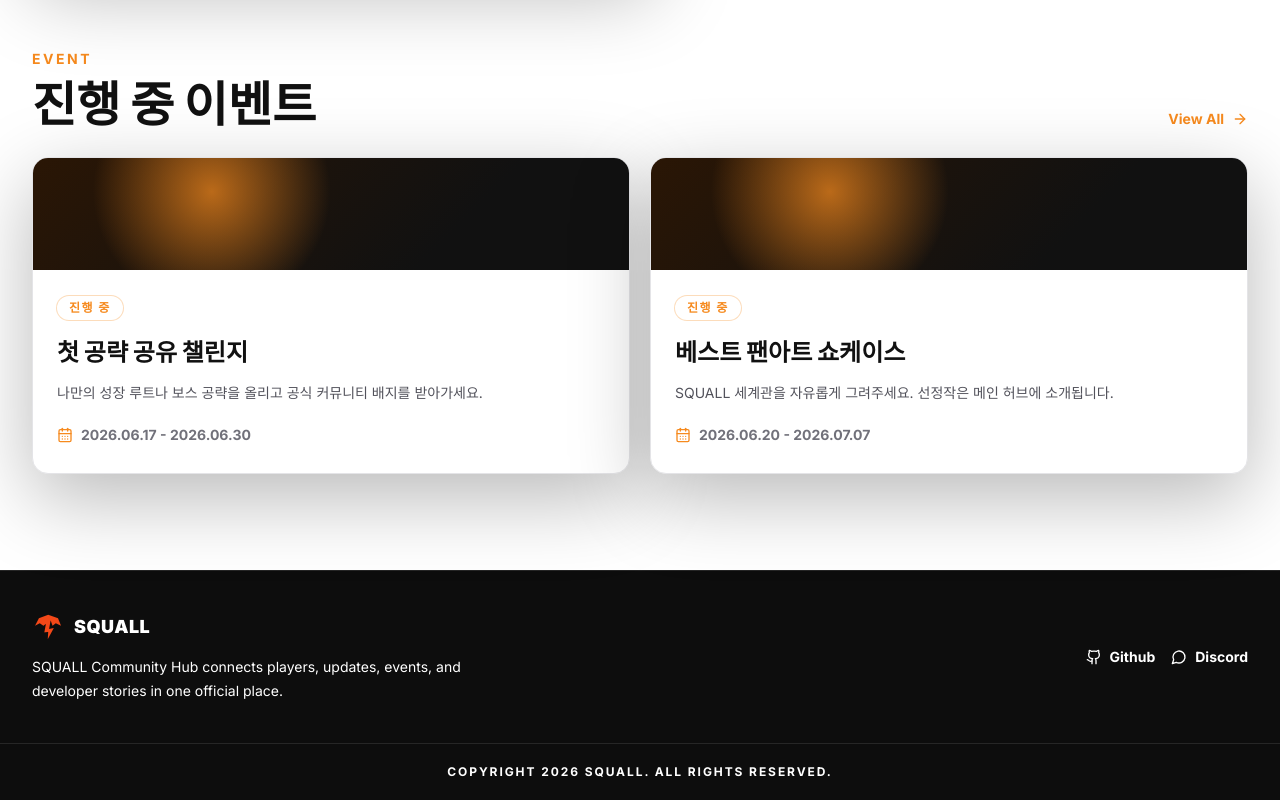
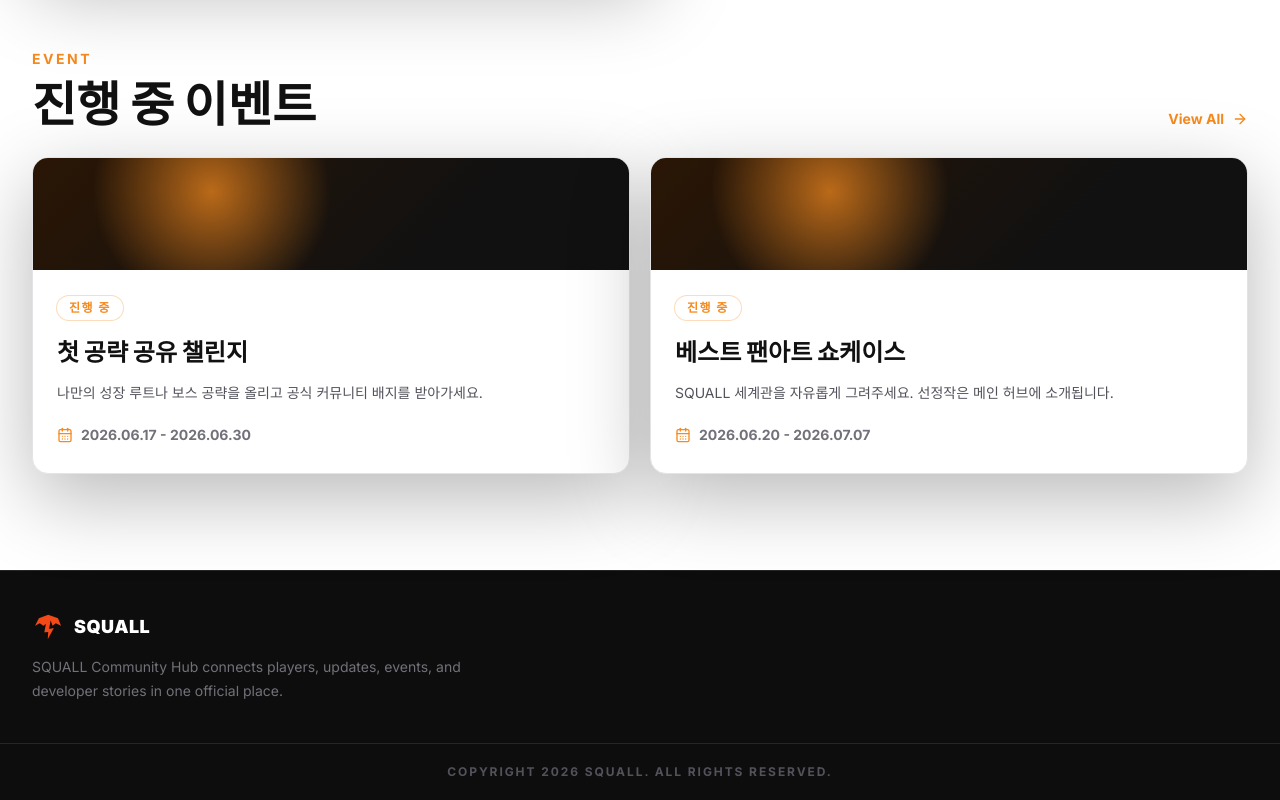
Before and after one commit to suddenlyrain0-cell/Squall, a Next.js app: page / in a window 1280 px wide. Shown: the part 2917-3717 px from the top of the page. Built offline with nearby package versions, Linux system fonts and the light colour scheme.

Commit message:
바텀 필드 수정

```diff
--- a/components/layout/site-footer.tsx
+++ b/components/layout/site-footer.tsx
@@ -1,29 +1,17 @@
-import Link from "next/link";
-import { Github, MessageCircle } from "lucide-react";
 import { Logo } from "@/components/layout/logo";
 
 export function SiteFooter() {
   return (
     <footer className="border-t border-white/10 bg-[#0d0d0d]">
-      <div className="mx-auto flex max-w-7xl flex-col gap-8 px-5 py-10 md:flex-row md:items-center md:justify-between lg:px-8">
+      <div className="mx-auto flex max-w-7xl flex-col gap-8 px-5 py-10 lg:px-8">
         <div className="space-y-3">
           <Logo />
-          <p className="max-w-md text-sm leading-6 text-white/52">
+          <p className="max-w-md text-sm leading-6 text-zinc-500">
             SQUALL Community Hub connects players, updates, events, and developer stories in one official place.
           </p>
         </div>
-        <div className="flex items-center gap-4 text-sm font-bold text-white/64">
-          <Link href="#" className="inline-flex items-center gap-2 transition hover:text-primary">
-            <Github className="h-4 w-4" />
-            Github
-          </Link>
-          <Link href="#" className="inline-flex items-center gap-2 transition hover:text-primary">
-            <MessageCircle className="h-4 w-4" />
-            Discord
-          </Link>
-        </div>
       </div>
-      <div className="border-t border-white/10 px-5 py-5 text-center text-xs font-bold uppercase tracking-[0.16em] text-white/38">
+      <div className="border-t border-white/10 px-5 py-5 text-center text-xs font-bold uppercase tracking-[0.16em] text-zinc-600">
         Copyright 2026 SQUALL. All rights reserved.
       </div>
     </footer>
```
